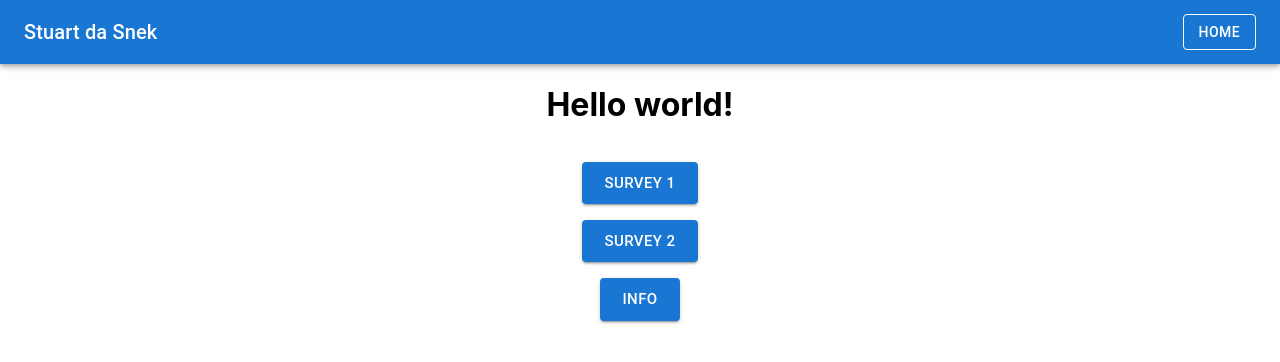
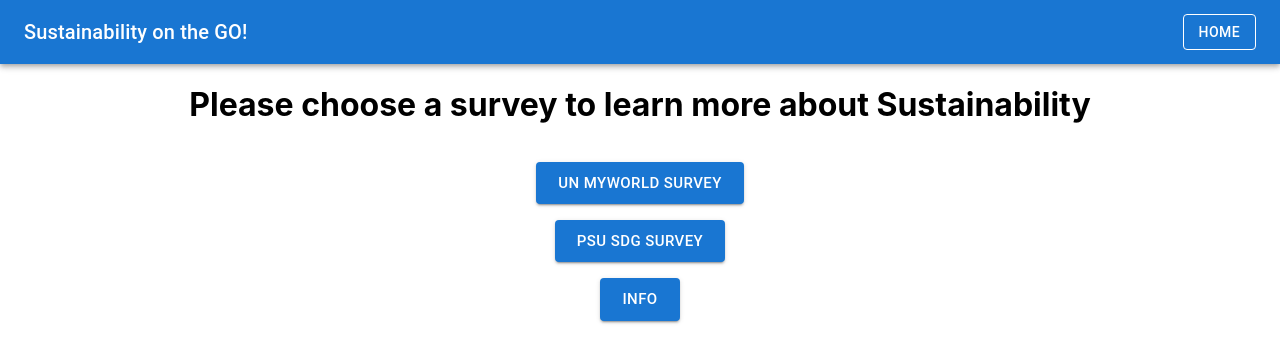
Before and after one commit to WinterGreen17/snek-page, a React (Create React App) app: page / in a window 1280 px wide. Shown: the top 362 px of the page. Built offline with nearby package versions, Linux system fonts and the light colour scheme.

Commit message:
clean up

```diff
--- a/src/App.js
+++ b/src/App.js
@@ -37,7 +37,7 @@ function App() {
       ): (
         ( showWebsite2) ? (
         <iframe title='survey2'
-          src="https://luhanyang.wordpress.com/"
+          src="https://pennstate.qualtrics.com/jfe/form/SV_eu5L5iUKF54yq0e"
           style={{ width: '100vw', height: '100vw' }}
         />
       ): (<Home showWebsiteFrame1={showWebsiteFrame1} showWebsiteFrame2={showWebsiteFrame2} />))}
--- a/src/Components/GlobalHeader.js
+++ b/src/Components/GlobalHeader.js
@@ -8,7 +8,7 @@ const GlobalHeader = (props) => {
       <AppBar position="static">
       <Toolbar>
         <Typography variant="h6" component="div" sx={{ flexGrow: 1 }}>
-          Stuart da Snek
+        Sustainability on the GO!
         </Typography>
         <Button variant='outlined' color="inherit" onClick={props.onClick}>Home</Button>
       </Toolbar>
--- a/src/Components/Home.js
+++ b/src/Components/Home.js
@@ -6,11 +6,11 @@ const Home = (props) => {
     return (
         <div style={{textAlign:"center"}}>
         <Grid container spacing={2} >
-        <Grid item xs={12}><h1>Hello world!</h1></Grid>
-          <Grid item xs={12}><Button size='large' variant="contained" onClick={props.showWebsiteFrame1} >Survey 1</Button></Grid>
-          <Grid item xs={12}><Button size='large' variant="contained" onClick={props.showWebsiteFrame2}>Survey 2</Button></Grid>
+        <Grid item xs={12}><h1>Please choose a survey to learn more about Sustainability</h1></Grid>
+          <Grid item xs={12}><Button size='large' variant="contained" onClick={props.showWebsiteFrame1}>UN MyWorld Survey</Button></Grid>
+          <Grid item xs={12}><Button size='large' variant="contained" onClick={props.showWebsiteFrame2}>PSU SDG Survey</Button></Grid>
           <Grid item xs={12}>
-          <Popup trigger={<Button size='large' variant="contained">Info</Button>}>
+          <Popup trigger={<Button size='large' variant="contained">    Info    </Button>}>
             <>This app is fun</>
           </Popup>
 
```
